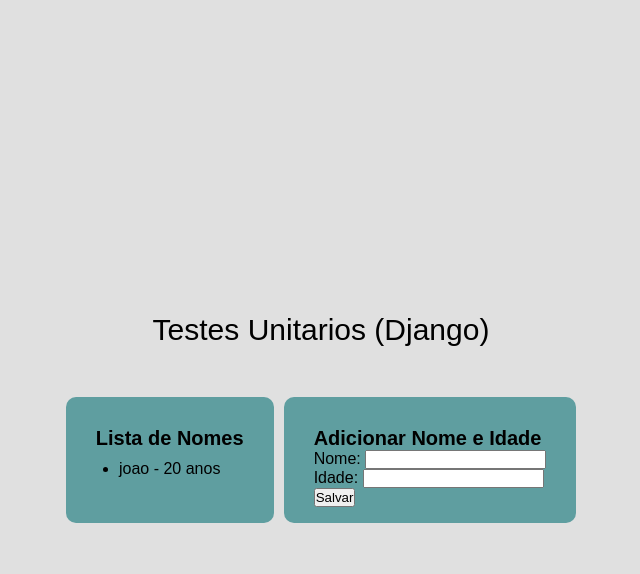
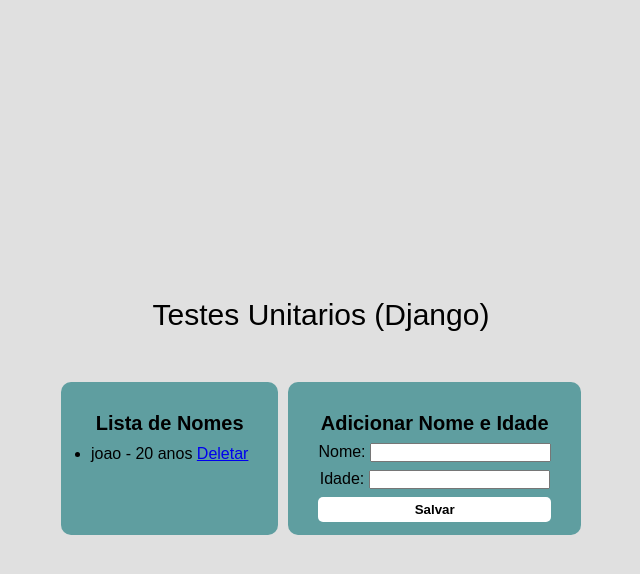
Before and after one commit to vitinn12/testes-unitario-django, a Django app: page / in a window 1280 px wide. Shown: the top 574 px of the page, without its empty margins (319-959 px from the left). Run offline with Django 5.2, Linux system fonts and the light colour scheme; data comes from the database, SQL or seed files in the repository; both versions use the stored data as it was after the commit.

Commit message:
finalizando a parte visual do projeto

```diff
--- a/core/static/index.css
+++ b/core/static/index.css
@@ -24,6 +24,23 @@ h1 {
     display: flex;
     gap: 10px;
 
+}
+main form {
+    display: flex;
+    flex-direction: column;
+    align-items: center;
+    justify-content: center;
+    gap: 8px;
+}
+form button {
+    width: 100%;
+    height: 25px;
+    background-color: white;
+    color: black;
+    border: none;
+    border-radius: 5px;
+    cursor: pointer;
+    font-weight: 700;
 }
 main {
     padding: 30px;
--- a/core/templates/index.html
+++ b/core/templates/index.html
@@ -29,7 +29,9 @@
             {% if usuarios %}
             <ul>
                 {% for usuario in usuarios %}
-                <li>{{ usuario.nome }} - {{ usuario.idade }} anos</li>
+                <li>{{ usuario.nome }} - {{ usuario.idade }} anos
+                    <a href="{% url 'excluir_usuario' usuario.id %}">Deletar</a>
+                </li>
                 {% endfor %}
             </ul>
             {% else %}
@@ -41,12 +43,14 @@
             <form action="{% url 'salvar' %}" method="post">
                 <p class="titulo">Adicionar Nome e Idade</p>
                 {% csrf_token %}
-                <label for="name">Nome:</label>
-                <input type="text" id="name" name="nome" required>
-                <br>
-                <label for="age">Idade:</label>
-                <input type="number" id="idade" name="idade" required>
-                <br>
+                <p>
+                    <label for="nome">Nome:</label>
+                    <input type="text" id="name" name="nome" required>
+                </p>
+                <p>
+                    <label for="idade">Idade:</label>
+                    <input type="text" id="idade" name="idade" required>
+                </p>
                 <button type="submit">Salvar</button>
             </form>
         </main>
--- a/core/views.py
+++ b/core/views.py
@@ -30,28 +30,8 @@ def listar_usuarios(request):
     usuarios = Usuario.objects.all()
     return render(request, 'listar_usuarios.html', {'usuarios': usuarios})
 
-def editar_usuario(request, id):
-    usuario_obj = Usuario.objects.get(id=id)
-    if request.method == 'POST':
-        nome = request.POST.get('nome')
-        idade = request.POST.get('idade')
-
-        if nome and idade:
-            usuario_obj.nome = nome
-            usuario_obj.idade = idade
-            usuario_obj.save()
-            message.success(request, 'Usuário atualizado com sucesso!')
-            return render(request, 'listar_usuarios.html', {'usuarios': Usuario.objects.all()})
-        else:
-            message.error(request, 'Por favor, preencha todos os campos.')
-
-    return render(request, 'editar_usuario.html', {'usuario': usuario_obj})
-
 def excluir_usuario(request, id):
-    usuario_obj = Usuario.objects.get(id=id)
-    if request.method == 'POST':
-        usuario_obj.delete()
-        message.success(request, 'Usuário excluído com sucesso!')
-        return render(request, 'listar_usuarios.html', {'usuarios': Usuario.objects.all()})
-
-    return render(request, 'excluir_usuario.html', {'usuario': usuario_obj})
+    usuario = Usuario.objects.get(id=id)
+    usuario.delete()
+    message.success(request, 'Usuário excluído com sucesso!')
+    return redirect('index')
--- a/testesunitarios/urls.py
+++ b/testesunitarios/urls.py
@@ -7,6 +7,5 @@ urlpatterns = [
     path ('', views.index, name='index'),
     path('salvar/', views.salvar, name='salvar'),
     path('listar_usuarios/', views.listar_usuarios, name='listar_usuarios'),
-    path('editar_usuario/<int:id>/', views.editar_usuario, name='editar_usuario'),
     path('excluir_usuario/<int:id>/', views.excluir_usuario, name='excluir_usuario'),
 ]
```
Also changed, not shown: db.sqlite3.
